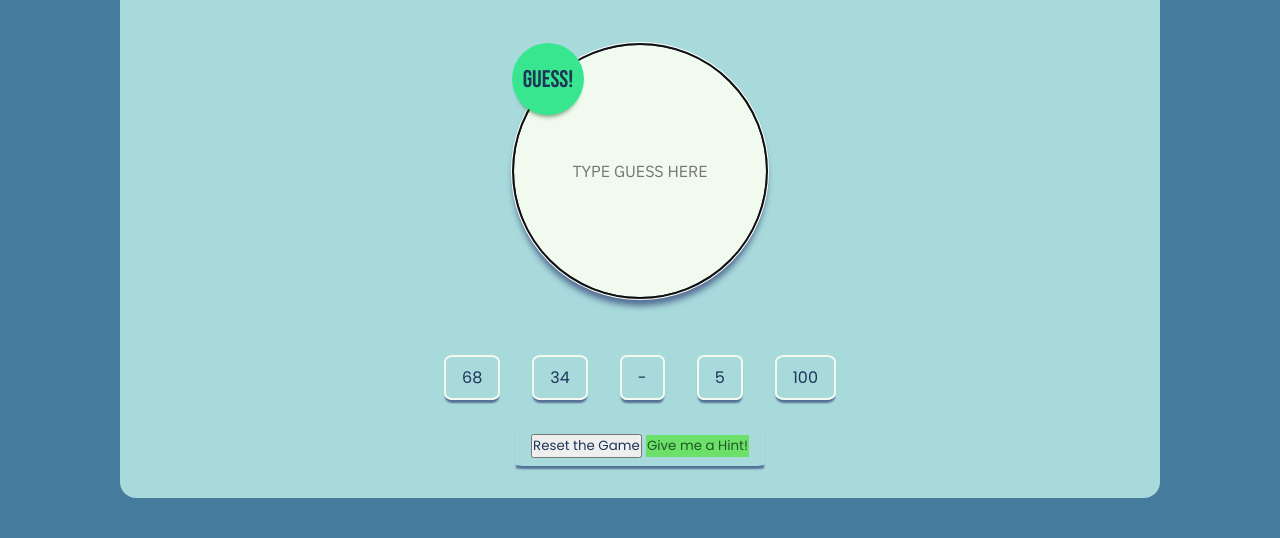
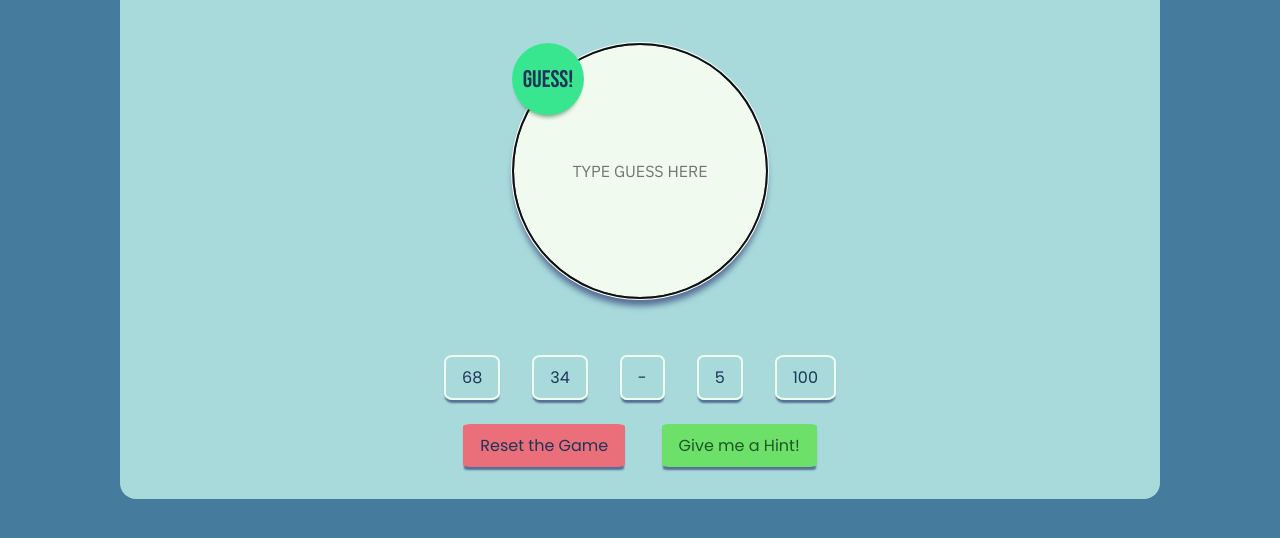
Before and after one commit to Jack-Tillman/Guessing-Game, a website: page index.html in a window 1280 px wide. Shown: the part 252-790 px from the top of the page. Drawn offline with Linux system fonts and the light colour scheme.

Commit message:
Gave both reset and hint button the same class, changed name of hint-and-reset-group

```diff
--- a/index.html
+++ b/index.html
@@ -29,9 +29,9 @@
             <li class="guess-box">100</li>
           </ul>
         </div>
-      <div class="hint-and-reset">
-        <button id="reset">Reset the Game</button>
-        <button id="hint-button">Give me a Hint!</button>
+      <div class="hint-and-reset-group">
+        <button id="reset-button" class="hint-and-reset">Reset the Game</button>
+        <button id="hint-button" class="hint-and-reset">Give me a Hint!</button>
       </div>
     </main>
   </div>
```
